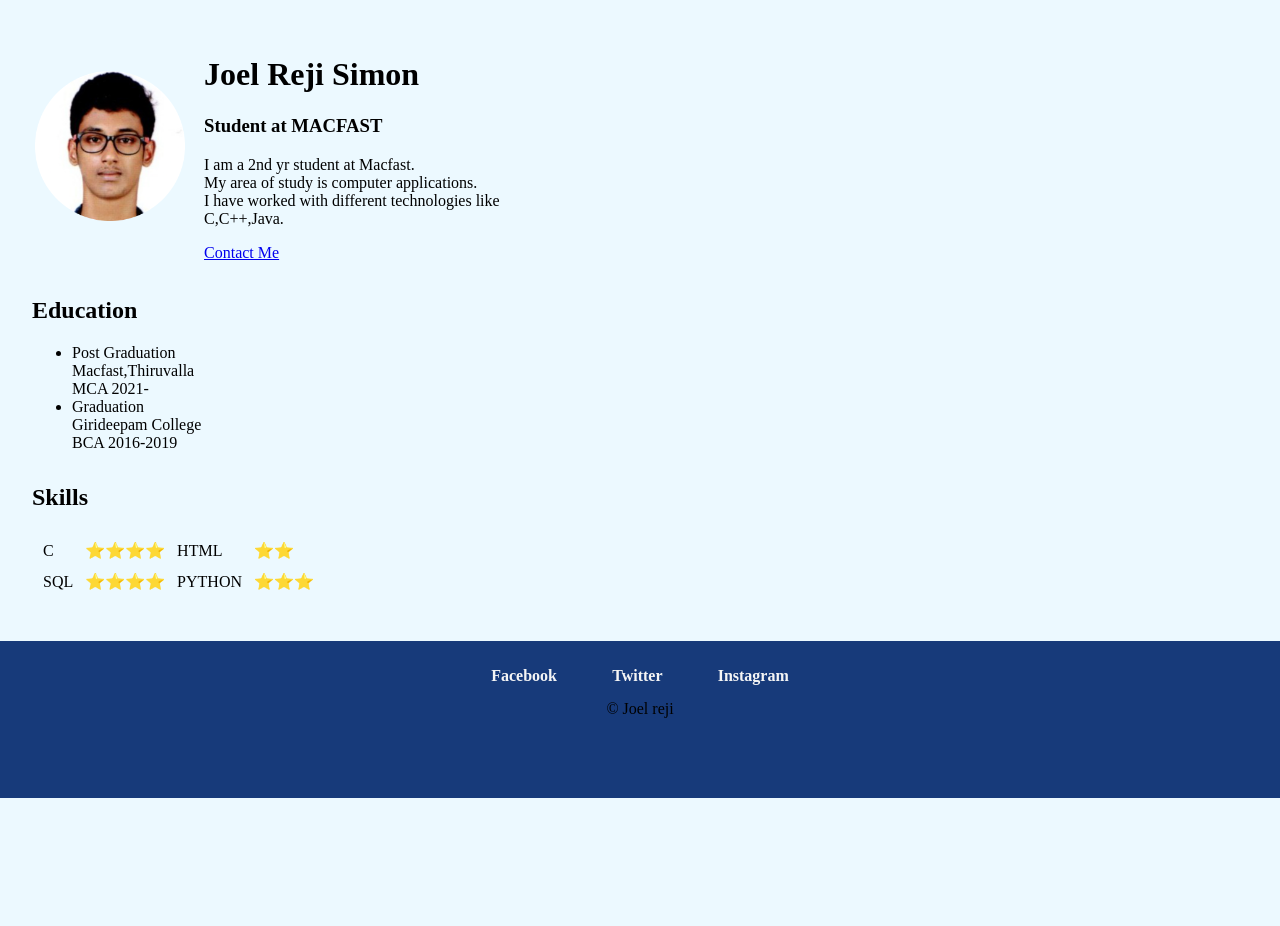
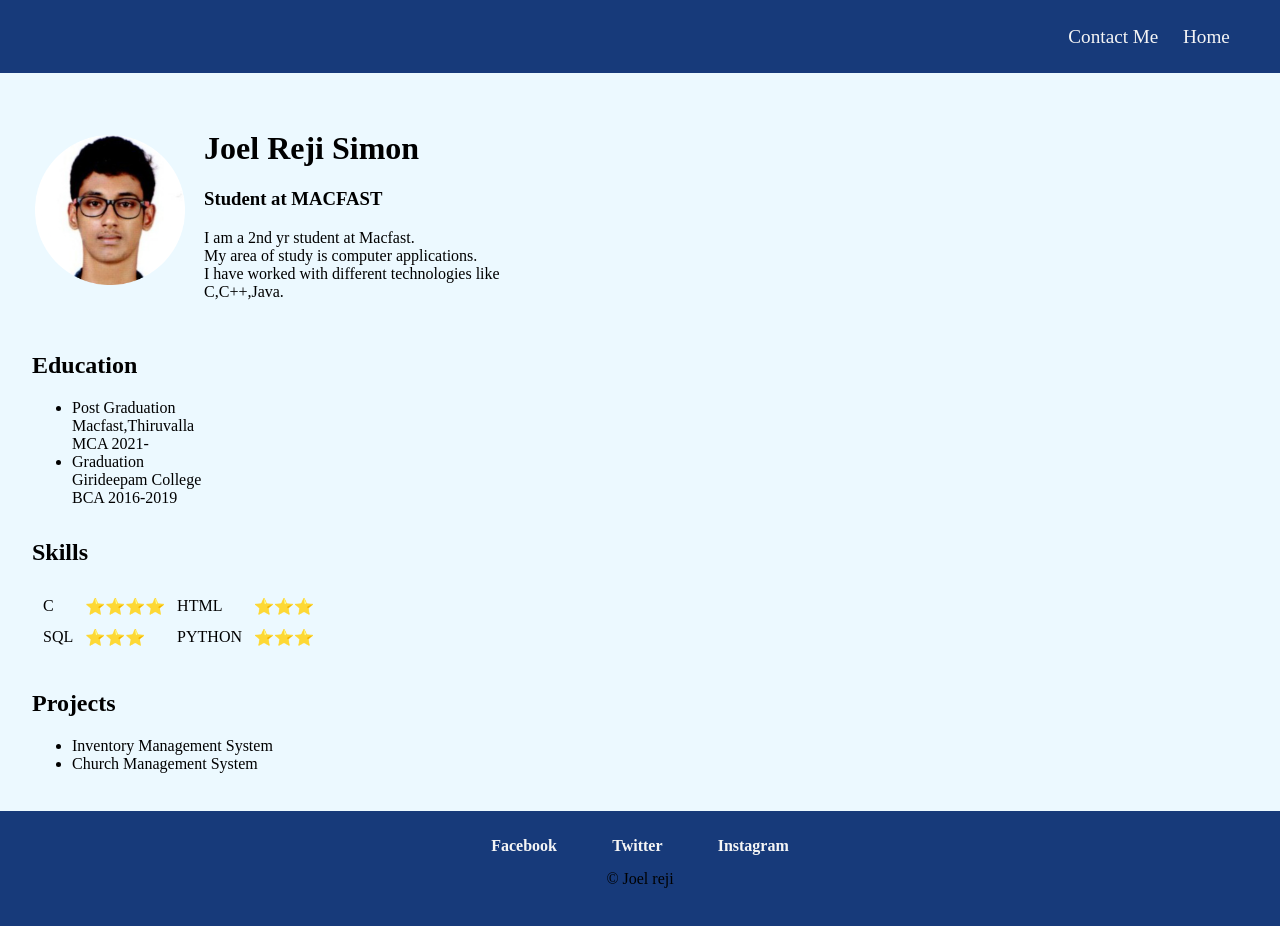
Before and after one commit to usrj03l/personal-website, a plain HTML site: page index.html in a window 1280 px wide. Before the commit the page ends 800 px from the top, so only its background shows below. Drawn offline with Linux system fonts and the light colour scheme.

Commit message:
4th commit

```diff
--- a/index.html
+++ b/index.html
@@ -8,7 +8,11 @@
     <link rel="stylesheet" href="style.css" />
   </head>
   <body>
-    <div class="head">
+    <nav class="navbar">
+      <a class="navref" href="./index.html">Home</a>
+      <a class="navref" href="./contact.html">Contact Me</a>
+    </nav>
+    <div class="desc">
       <table>
         <tr>
           <td>
@@ -22,13 +26,12 @@
               My area of study is computer applications. <br />
               I have worked with different technologies like C,C++,Java.
             </p>
-            <a href="./contact.html">Contact Me</a>
           </td>
         </tr>
       </table>
     </div>
 
-    <div class="mid">
+    <div class="desc">
       <h2>Education</h2>
       <ul>
         <li>
@@ -44,22 +47,30 @@
       </ul>
     </div>
 
-    <div class="bottom">
+    <div class="desc">
       <h2>Skills</h2>
       <table cellspacing="10">
         <tr>
           <td>C</td>
           <td>⭐⭐⭐⭐</td>
           <td>HTML</td>
-          <td>⭐⭐</td>
+          <td>⭐⭐⭐</td>
         </tr>
         <tr>
           <td>SQL</td>
-          <td>⭐⭐⭐⭐</td>
+          <td>⭐⭐⭐</td>
           <td>PYTHON</td>
           <td>⭐⭐⭐</td>
         </tr>
       </table>
+    </div>
+
+    <div class="desc">
+      <h2>Projects</h2>
+      <ul>
+        <li>Inventory Management System</li>
+        <li>Church Management System</li>
+      </ul>
     </div>
 
     <div class="footer">
--- a/style.css
+++ b/style.css
@@ -8,14 +8,30 @@ img {
   width: 150px;
 }
 
-.head,
-.mid,
-.bottom {
+.desc {
   margin: 2rem;
 }
 
 .main-info {
   padding-left: 3%;
+}
+
+.msg {
+  line-height: 3rem;
+}
+
+.navbar{
+  display: flex;
+  flex-direction: row-reverse;
+  background-color: rgb(23, 58, 122);
+  padding: 2%;
+}
+
+.navref{
+  padding-right: 2%;
+  font-size: larger;
+  color: whitesmoke;
+  text-decoration: none;
 }
 
 .btn {
```
Also changed, not shown: contact.html (+17 -0 lines).
